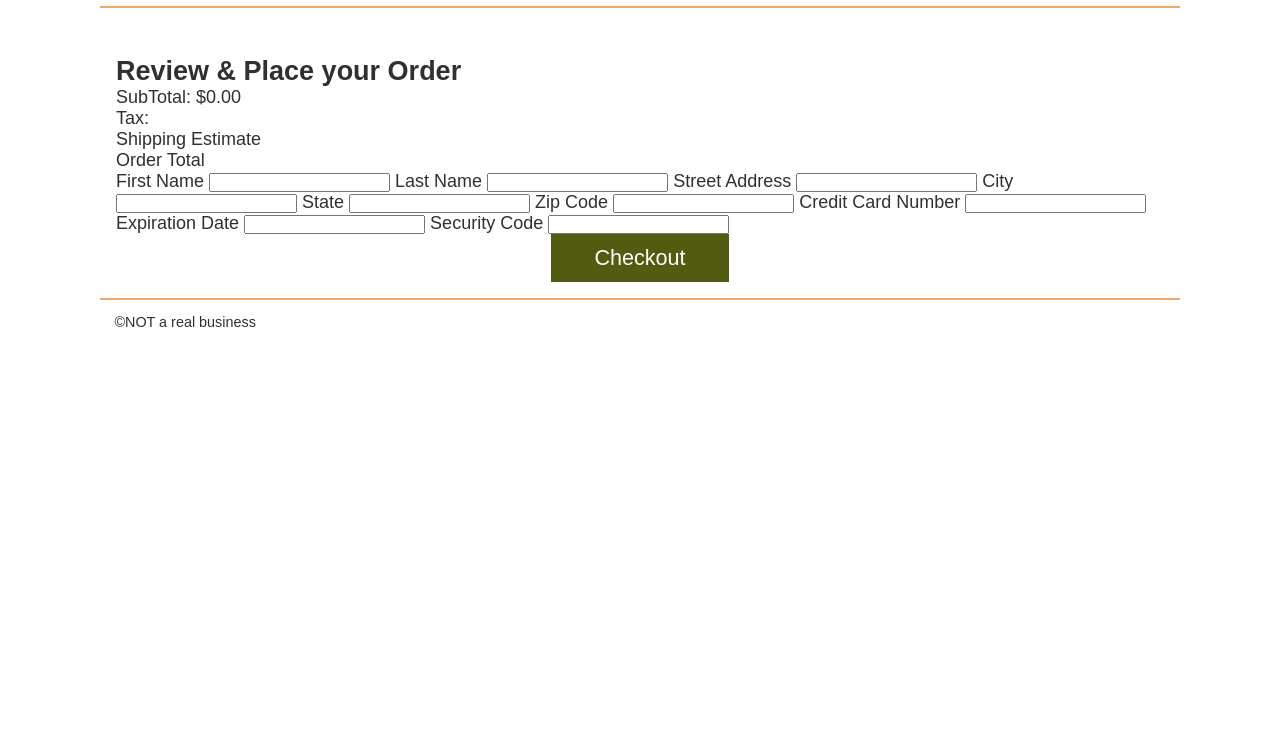
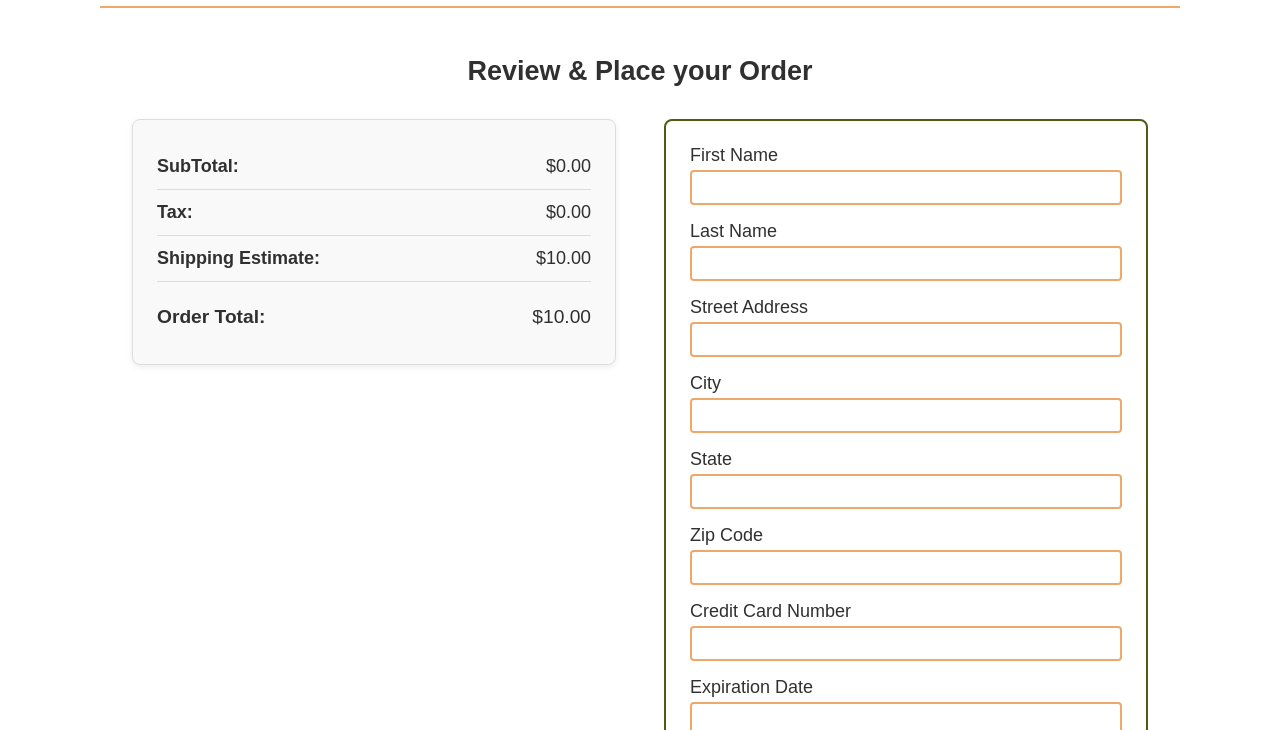
Before and after one commit to amomoh6392/sleep-outside-team17, a website: page src/checkout/index.html in a window 1280 px wide. Shown: the part 70-800 px from the top of the page. Drawn offline with Linux system fonts and the light colour scheme.

Commit message:
Complete checkout and product updates

```diff
--- a/src/checkout/index.html
+++ b/src/checkout/index.html
@@ -13,12 +13,12 @@
   </head>
 
   <body>
-    <header id="main-header" class="divider">
-    </header>
+    <header id="main-header" class="divider"></header>
 
     <main class="divider">
       <section class="products">
         <h2>Review & Place your Order</h2>
+        <section class="grid">
           <div class="order-summary">
             <div>
               <span>SubTotal:</span>
@@ -29,47 +29,70 @@
               <span id="tax"></span>
             </div>
             <div>
-            <span>Shipping Estimate</span>
+              <span>Shipping Estimate:</span>
               <span id="shippingFee"></span>
             </div>
             <div>
-            <span>Order Total</span>
+              <span>Order Total:</span>
               <span id="total"></span>
             </div>
           </div>
 
-        <form action="" name="checkout">
+          <form action="" name="checkout" id="checkout">
+            <div class="form-group">
               <label for="fname">First Name</label>
-          <input type="text" id="fname" name="fname" required autocomplete="fname">
-
+              <input
+                type="text"
+                id="fname"
+                name="fname"
+                required
+                autocomplete="fname"
+              />
+            </div>
+            <div class="form-group">
               <label for="lname">Last Name</label>
-          <input type="text" id="lname" name="lname" required autocomplete="lname">
-
+              <input
+                type="text"
+                id="lname"
+                name="lname"
+                required
+                autocomplete="lname"
+              />
+            </div>
+            <div class="form-group">
               <label for="street">Street Address</label>
-          <input type="text" name="street" id="street" required>
-
+              <input type="text" name="street" id="street" required />
+            </div>
+            <div class="form-group">
               <label for="city">City</label>
-          <input type="text" name="city" id="city" required>
-
+              <input type="text" name="city" id="city" required />
+            </div>
+            <div class="form-group">
               <label for="state">State</label>
-          <input type="text" name="state" id="state" required>
-
+              <input type="text" name="state" id="state" required />
+            </div>
+            <div class="form-group">
               <label for="zip">Zip Code</label>
-          <input type="text" name="zip" id="zip" required>
-
+              <input type="text" name="zip" id="zip" required />
+            </div>
+            <div class="form-group">
               <label for="cardNumber">Credit Card Number</label>
-          <input type="text" name="cardNumber" id="cardNumber" required>
-
+              <input type="text" name="cardNumber" id="cardNumber" required />
+            </div>
+            <div class="form-group">
               <label for="expiration">Expiration Date</label>
-          <input type="text" name="expiration" id="expiration" required>
-
+              <input type="text" name="expiration" id="expiration" required />
+            </div>
+            <div class="form-group">
               <label for="code">Security Code</label>
-          <input type="text" name="code" id="code" required>
+              <input type="text" name="code" id="code" required />
+            </div>
             <button type="submit">Checkout</button>
           </form>
         </section>
+      </section>
     </main>
 
-    <footer>&copy;NOT a real business</footer>
+    <footer id="main-footer"></footer>
   </body>
 </html>
--- a/src/css/style.css
+++ b/src/css/style.css
@@ -255,14 +255,15 @@ button {
   justify-self: center;
   font-size: 1.5rem;
   cursor: pointer;
-  transition: color 0.2s ease, transform 0.2s ease;
+  transition:
+    color 0.2s ease,
+    transform 0.2s ease;
 }
 
 .cart-card__remove:hover {
   transform: scale(1.2);
   color: #e74c3c;
 }
-
 
 @media screen and (min-width: 500px) {
   body {
@@ -284,3 +285,100 @@ footer {
   font-size: var(--small-font);
   padding: 1em;
 }
+
+/*checkout css*/
+
+.btn {
+  display: block;
+  margin: 1em auto;
+  width: fit-content;
+  background-color: var(--secondary-color);
+  padding: 0.5em 2em;
+  color: white;
+  font-size: var(--large-font);
+  cursor: pointer;
+  text-decoration: none;
+}
+/* Checkout layout */
+.grid {
+  display: grid;
+  grid-template-columns: 1fr;
+  gap: 2rem;
+  max-width: 1100px;
+  margin: 2rem auto;
+  padding: 0 1rem;
+}
+
+/* Order Summary */
+.order-summary {
+  width: 100%;
+  padding: 1.5rem;
+  background-color: #f9f9f9;
+  border: 1px solid #ddd;
+  border-radius: 8px;
+  box-shadow: 0 2px 6px rgba(0, 0, 0, 0.08);
+}
+
+.order-summary div {
+  display: flex;
+  justify-content: space-between;
+  align-items: center;
+  padding: 0.75rem 0;
+  border-bottom: 1px solid #ddd;
+}
+
+.order-summary div:last-child {
+  border-bottom: none;
+  margin-top: 0.5rem;
+  padding-top: 1rem;
+  font-size: 1.2rem;
+  font-weight: bold;
+}
+
+.order-summary span:first-child {
+  font-weight: 600;
+}
+
+.order-summary span:last-child {
+  font-weight: 500;
+}
+
+/* Checkout Form */
+#checkout {
+  border: 2px solid var(--secondary-color);
+  padding: 1.5rem;
+  margin: 0;
+  border-radius: 8px;
+}
+
+.form-group {
+  display: flex;
+  flex-direction: column;
+  margin-bottom: 1rem;
+  gap: 0.25rem;
+}
+
+.form-group input {
+  width: 100%;
+  box-sizing: border-box;
+  border-radius: 4px;
+  border: 2px solid var(--primary-color);
+  padding: 0.5rem;
+}
+
+.form-group label {
+  color: var(--dark-grey);
+}
+
+/* Order page heading */
+.products h2 {
+  text-align: center;
+  margin-bottom: 1rem;
+}
+@media screen and (min-width: 768px) {
+  .grid {
+    grid-template-columns: 1fr 1fr;
+    align-items: start;
+    gap: 3rem;
+  }
+}
--- a/src/js/CheckoutProcess.mjs
+++ b/src/js/CheckoutProcess.mjs
@@ -1,8 +1,20 @@
-import { getLocalStorage, loadHeaderFooter } from "./utils.mjs";
+import { formDataToJSON, getLocalStorage, loadHeaderFooter } from "./utils.mjs";
+import ExternalServices from "./ExternalServices.mjs"
 loadHeaderFooter();
+function packageItems(items) {
+  const simplifiedItems = items.map((item) => {
+    return {
+      id: item.Id,
+      name: item.Name,
+      price: item.FinalPrice,
+      quantity: 1,
+    };
+  });
+  return simplifiedItems;
+}
 
 export default class CheckoutProcess {
-  constructor(key,outputSelector ) {
+  constructor(key,outputSelector,services ) {
     this.key = key;
     this.outputSelector = outputSelector;
     this.list = [];
@@ -10,6 +22,7 @@ export default class CheckoutProcess {
     this.tax = 0;
     this.shipping = 0;
     this.orderTotal = 0;
+    this.services = services;
   }
   calculateItemSubtotal() {
     const cartItems = getLocalStorage(this.key) || [];
@@ -38,11 +51,27 @@ export default class CheckoutProcess {
     this.orderTotal = this.itemTotal + this.tax + this.shipping;
     total.innerText = `$${this.orderTotal.toFixed(2)}`;
   }
+  async checkout(form) {
+    const formData = formDataToJSON(form);
+    formData.orderDate = new Date().toISOString();
+    formData.items = packageItems(this.list);
+    formData.orderTotal = this.orderTotal;
+    formData.tax = this.tax;
+    formData.shipping = this.shipping;
+    console.log(formData);
+    await this.services.checkout(formData);
+  }
 }
-
-const process = new CheckoutProcess("so-cart", ".order-summary");
+const services = new ExternalServices();
+const process = new CheckoutProcess("so-cart", ".order-summary", services);
 process.calculateItemSubtotal();
+process.calculateOrderTotal();
 const zip = document.querySelector("#zip");
 zip.addEventListener("change", () => {
   process.calculateOrderTotal();
 });
+const form = document.querySelector("#checkout")
+form.addEventListener("submit", (event) => {
+  event.preventDefault()
+  process.checkout(form);
+});
--- a/src/js/ProductData.mjs
+++ b/src/js/ExternalServices.mjs
@@ -6,7 +6,7 @@ function convertToJson(res) {
   }
 }
 
-export default class ProductData {
+export default class ExternalServices {
   constructor(category) {
     this.category = category;
     this.path = `/json/${this.category}.json`;
@@ -20,4 +20,15 @@ export default class ProductData {
     const products = await this.getData();
     return products.find((item) => String(item.Id) === String(id));
   }
+  async checkout(orderData) {
+    const options = {
+      method: 'POST',
+      headers: {
+        'Content-Type': 'application/json'
+      },
+      body: JSON.stringify(orderData)
+    }
+    const response = await fetch("https://wdd330-backend-osp8.onrender.com/checkout", options);
+    return convertToJson(response);
+  }
 }
--- a/src/js/main.js
+++ b/src/js/main.js
@@ -1,8 +1,8 @@
-import ProductData from "./ProductData.mjs";
+import ExternalServices from "./ExternalServices.mjs";
 import ProductList from "./ProductList.mjs";
 import { loadHeaderFooter } from "./utils.mjs";
 
-const dataSource = new ProductData("tents");
+const dataSource = new ExternalServices("tents");
 
 const listElement = document.querySelector(".product-list");
 
--- a/src/js/product.js
+++ b/src/js/product.js
@@ -1,8 +1,8 @@
-import ProductData from "./ProductData.mjs";
+import ExternalServices from "./ExternalServices.mjs";
 import { getParam, loadHeaderFooter } from "./utils.mjs";
 import ProductDetails from "./ProductDetails.mjs";
 
-const dataSource = new ProductData("tents");
+const dataSource = new ExternalServices("tents");
 const productId = getParam("product");
 const product = new ProductDetails(productId, dataSource);
 
--- a/src/js/utils.mjs
+++ b/src/js/utils.mjs
@@ -67,3 +67,13 @@ export async function loadHeaderFooter() {
   renderWithTemplate(headerTemplate, headerElement);
   renderWithTemplate(footerTemplate, footerElement);
 }
+export function formDataToJSON(formElement) {
+  const formData = new FormData(formElement);
+  const convertedJSON = {};
+
+  formData.forEach(function (value, key) {
+    convertedJSON[key] = value;
+  });
+
+  return convertedJSON;
+}
```
Also changed, not shown: src/cart/index.html (+1 -1 lines), src/js/cart.js (+5 -3 lines), src/public/partials/footer.html (+2 -3 lines), src/public/partials/header.html (indentation only). Lines whose indentation alone changed are shown as unchanged.
